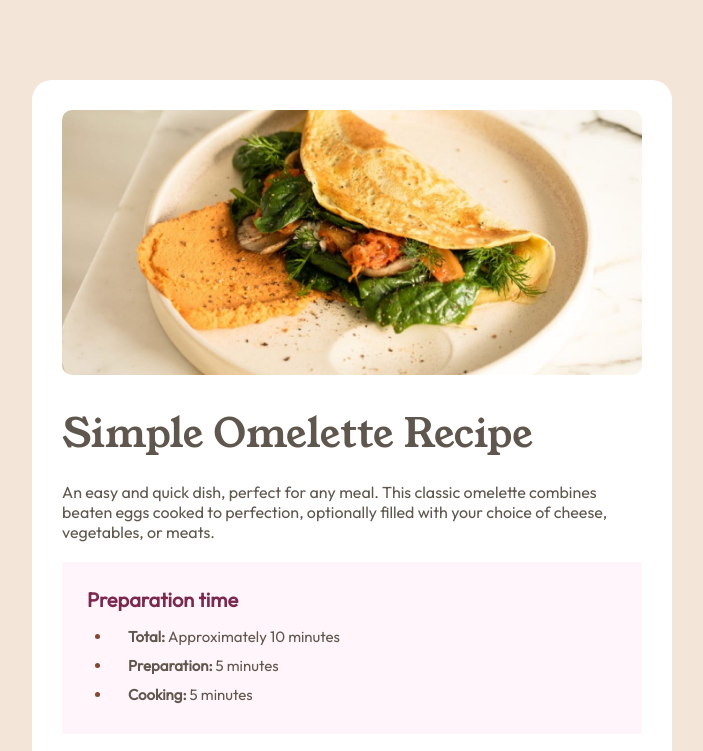
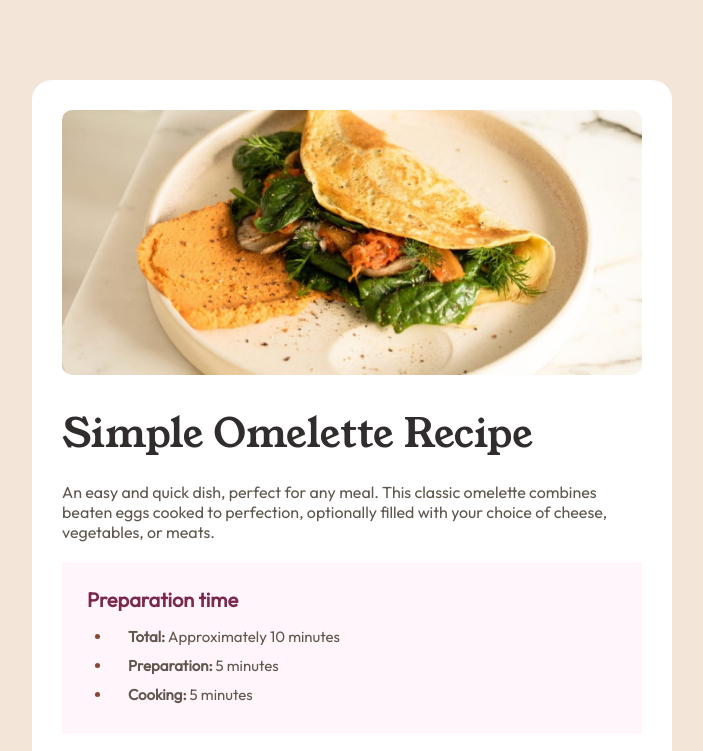
Before and after one commit to DevAb09/Recipe-Page, a plain HTML site: page index.html in a window 1280 px wide. Shown: the top 751 px of the page, without its empty margins (288-991 px from the left). Drawn offline with Linux system fonts and the light colour scheme; files whose address does not match are found by name.

Commit message:
Update style.css

```diff
--- a/style.css
+++ b/style.css
@@ -38,7 +38,7 @@ body{
     margin-top: 10px;
     margin-bottom: 0px;
     padding-bottom: 0px;
-    color: hsl(30, 10%, 34%)
+    color: hsl(24, 5%, 18%);
 }
 
 .container p {
```
